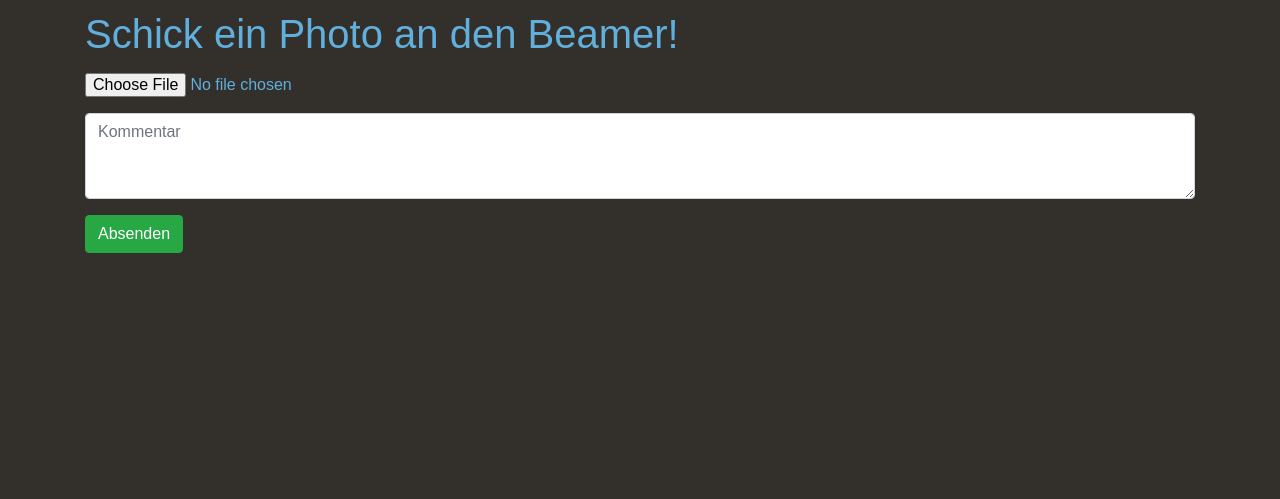
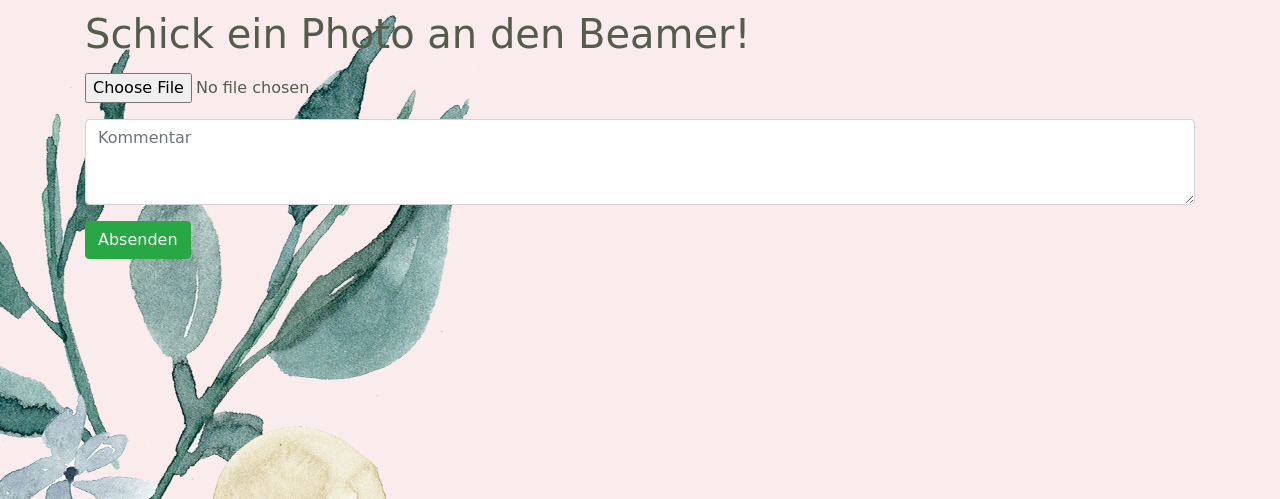
Before and after one commit to mennthor/flask_img_push, a Flask app: page / in a window 1280 px wide. Shown: the top 499 px of the page. Run offline with Flask 2, Linux system fonts and the light colour scheme; data that the repository does not hold is empty; some libraries are stand-ins or nearby versions.

Commit message:
add background image and color

```diff
--- a/slideshow/static/css/client.css
+++ b/slideshow/static/css/client.css
@@ -1,5 +1,6 @@
 body {
-    background-color: #33302B;
-    font: normal 16px sans-serif;
-    color: #60AFDD;
+    background: url("bgnd2.png") #faeced;
+    font-family: 'DejaVu Sans', sans-serif;
+    font-weight: light;
+    color: #545d4c;
 }
--- a/slideshow/static/css/gallery.css
+++ b/slideshow/static/css/gallery.css
@@ -15,10 +15,9 @@ h1 {
 }
 
 .container.gallery-container {
-    background-color: #faeced;
-    /*background-image: url("background.jpg")*/
+    background: url("bgnd1.png") #faeced;
     color: #545d4c;
-    min-height: 100vh;
+    min-height: 100vh;*/
 }
 
 .gallery-container h1 {
```
